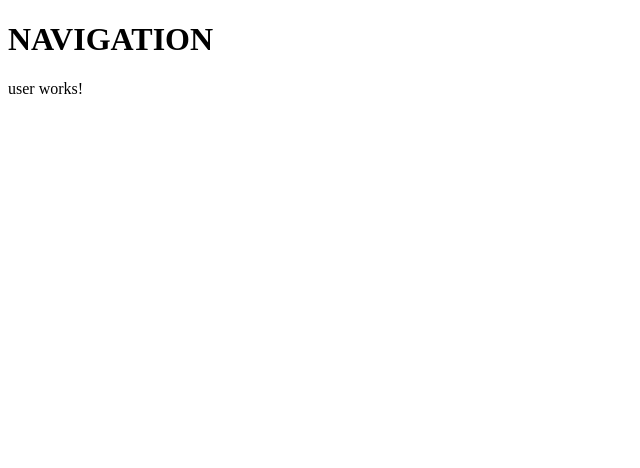
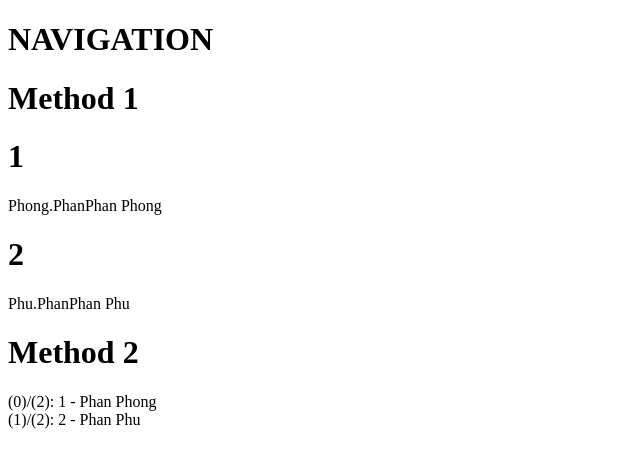
Before and after one commit to PhongPhan98/testapp, an Angular app: page /user in a window 1280 px wide. Shown: the top 468 px of the page, without its empty margins (0-640 px from the left). Built offline with nearby package versions, Linux system fonts and the light colour scheme.

Commit message:
[Phong.Phan] Day 3 | ANGULAR STRUCTURE DIRECTIVE NGFOROF

```diff
--- /dev/null
+++ b/src/app/user/models/user.ts
@@ -0,0 +1,7 @@
+export interface user {
+    id: number,
+    username: string,
+    firstname: string,
+    lastname: string,
+    fullname: string
+}
--- a/src/app/user/user.component.html
+++ b/src/app/user/user.component.html
@@ -1 +1,23 @@
-<p>user works!</p>
+
+<h1>Method 1</h1>
+<div *ngFor="let user of userList; index as idx">
+    <h1>{{user.id}}</h1>
+    <span>{{user.username}}</span>
+    <span>{{user.fullname}}</span>
+    {{count}}
+</div>
+
+
+<h1>Method 2</h1>
+<ng-template
+  ngFor
+  [ngForOf]="userList"
+  let-user
+  let-idx="index"
+  let-total="count"
+>
+  <div>
+    ({{idx}})/({{total}}): {{user.id}} - {{user.firstname}}
+    {{user.lastname}}
+  </div>
+</ng-template>
--- a/src/app/user/user.component.ts
+++ b/src/app/user/user.component.ts
@@ -1,5 +1,5 @@
 import { Component, OnInit } from '@angular/core';
-
+import { user } from './models/user';
 @Component({
   selector: 'app-user',
   templateUrl: './user.component.html',
@@ -9,7 +9,22 @@ export class UserComponent implements OnInit {
 
   constructor() { }
 
+  userList: user[] = [
+    {
+      id: 1,
+      username: "Phong.Phan",
+      firstname: "Phan",
+      lastname: "Phong",
+      fullname: "Phan Phong"
+    },
+    {
+      id: 2,
+      username: "Phu.Phan",
+      firstname: "Phan",
+      lastname: "Phu",
+      fullname: "Phan Phu"
+    }
+  ]
   ngOnInit(): void {
   }
-
 }
--- a/src/app/user/user.module.ts
+++ b/src/app/user/user.module.ts
@@ -1,13 +1,14 @@
 import { NgModule } from '@angular/core';
 import { CommonModule } from '@angular/common';
 import { UserComponent } from './user.component';
+import { FormsModule } from '@angular/forms';
 
 
 
 @NgModule({
   declarations: [UserComponent],
   imports: [
-    CommonModule
+    CommonModule, FormsModule
   ]
 })
 export class UserModule { }
```
